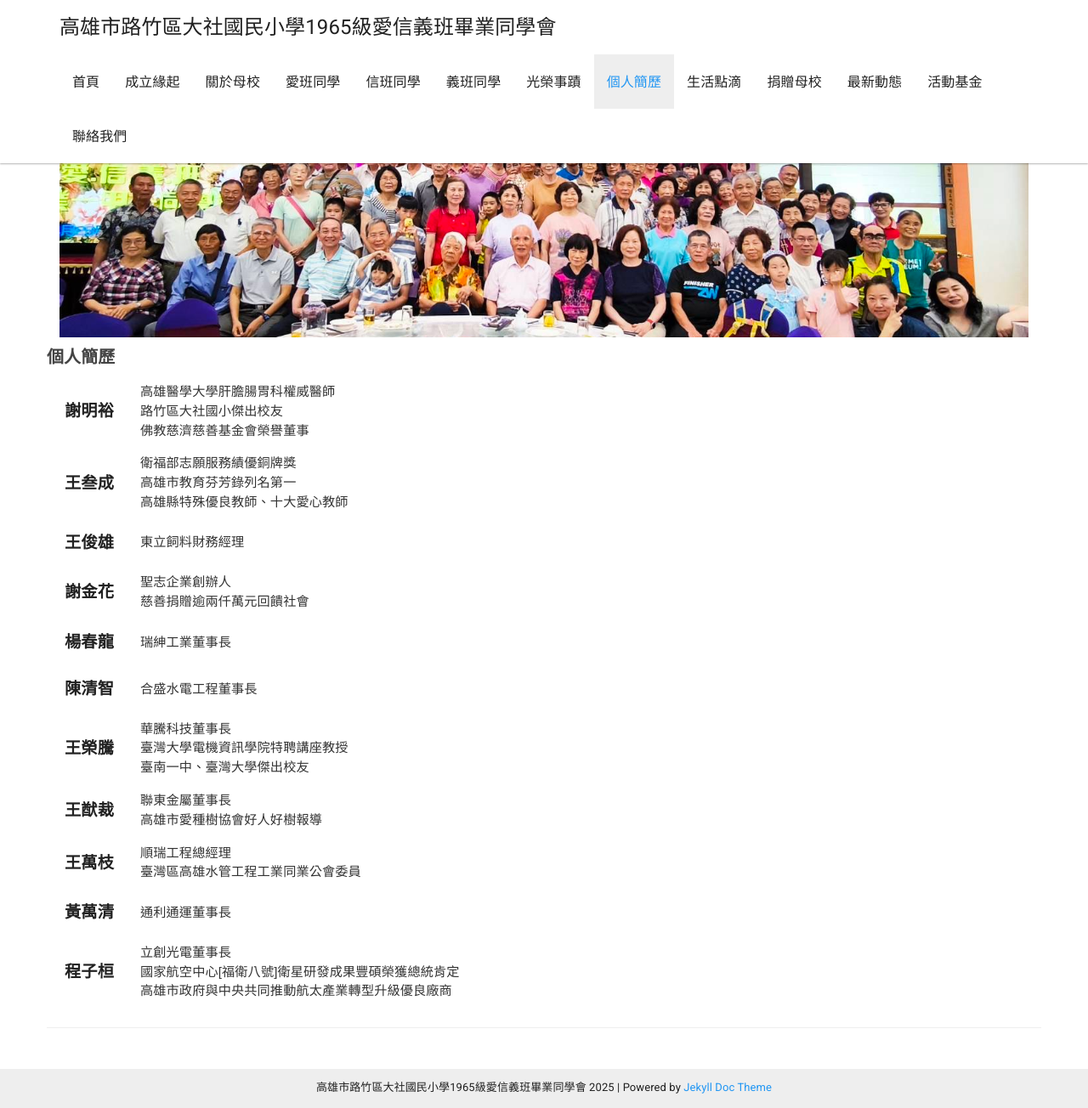
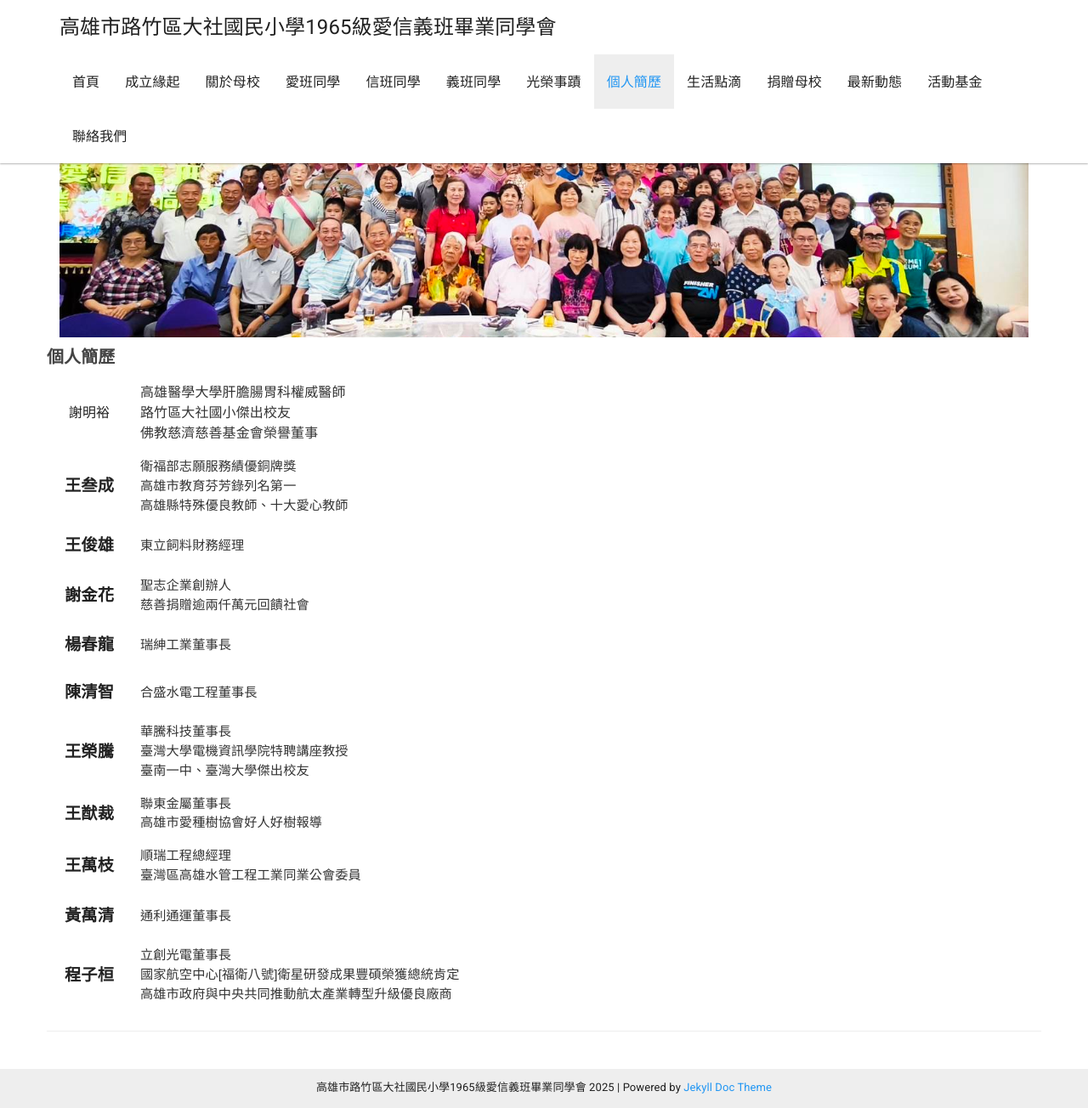
Before and after one commit to dashe1965/dashe1965.github.io, a Jekyll site: the page built from _docs/Resume/Resume.md, in a window 1280 px wide and 1304 px high. Shown: the whole window at 85% size. Built offline with Jekyll 4.4.1, drawn with Linux system fonts in a browser that asks for light colours; nearby versions of some CDN libraries.

Commit message:
Update Resume.md

```diff
--- a/_docs/Resume/Resume.md
+++ b/_docs/Resume/Resume.md
@@ -6,10 +6,10 @@ sectionid: Resume
 <table style="width: 100%; max-width: 600px; font-family: '微軟正黑體', Arial, sans-serif; border-collapse: collapse; border: none;">
   <tbody>
     <tr>
-      <td style="width: 100px; text-align: center; vertical-align: middle; font-weight: 600; font-size: 1.2em; padding: 10px 0; border: none;">
+      <td style="width: 100px; text-align: center; vertical-align: middle; padding: 10px 0; border: none;">
         謝明裕
       </td>
-      <td style="vertical-align: middle; font-size: 0.95em; color: #333; line-height: 1.5; border: none; padding-left: 10px;">
+      <td style="vertical-align: middle; font-size: 1em; color: #333; line-height: 1.5; border: none; padding-left: 10px;">
         高雄醫學大學肝膽腸胃科權威醫師<br>
         路竹區大社國小傑出校友<br>
         佛教慈濟慈善基金會榮譽董事
```
